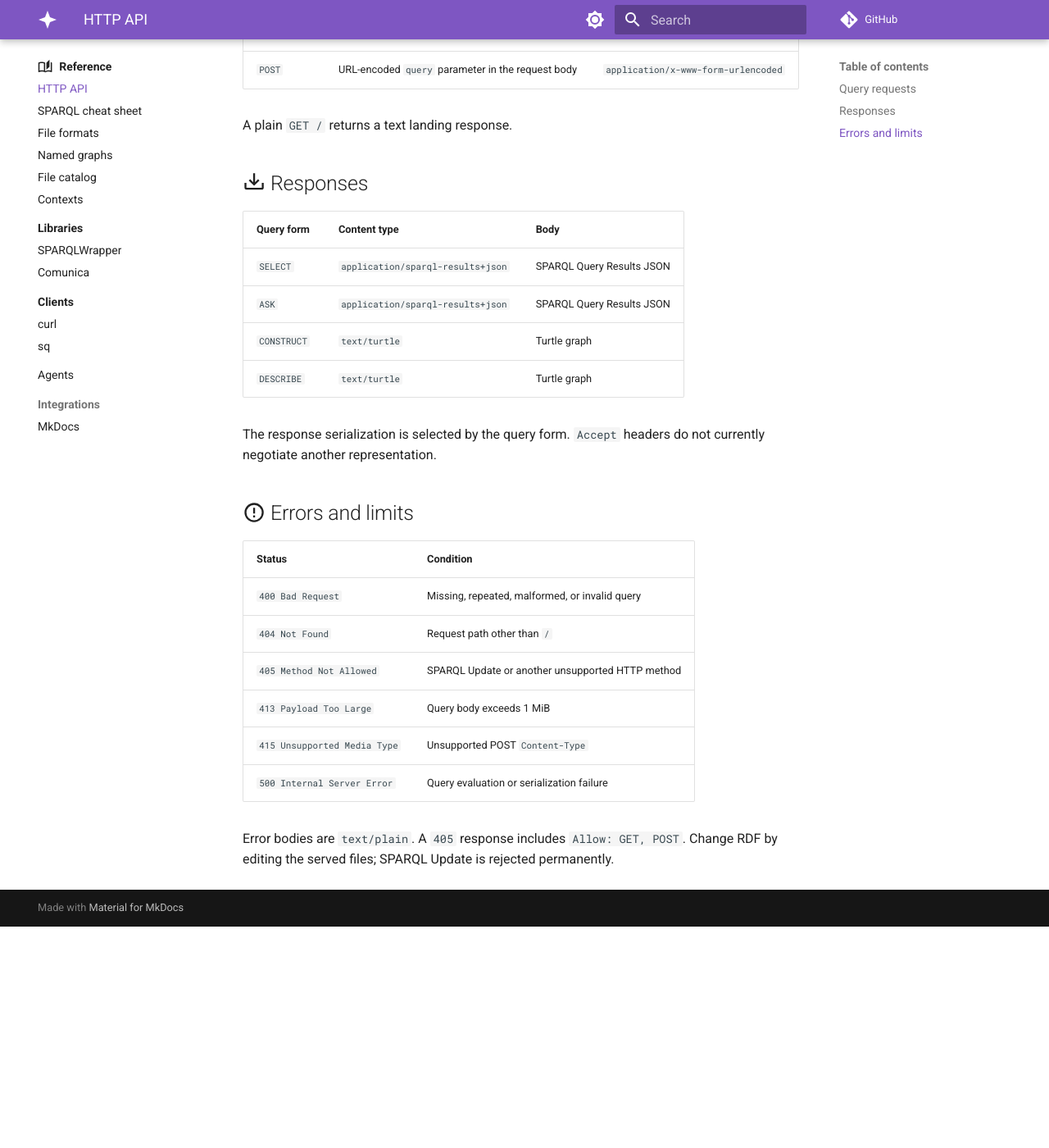
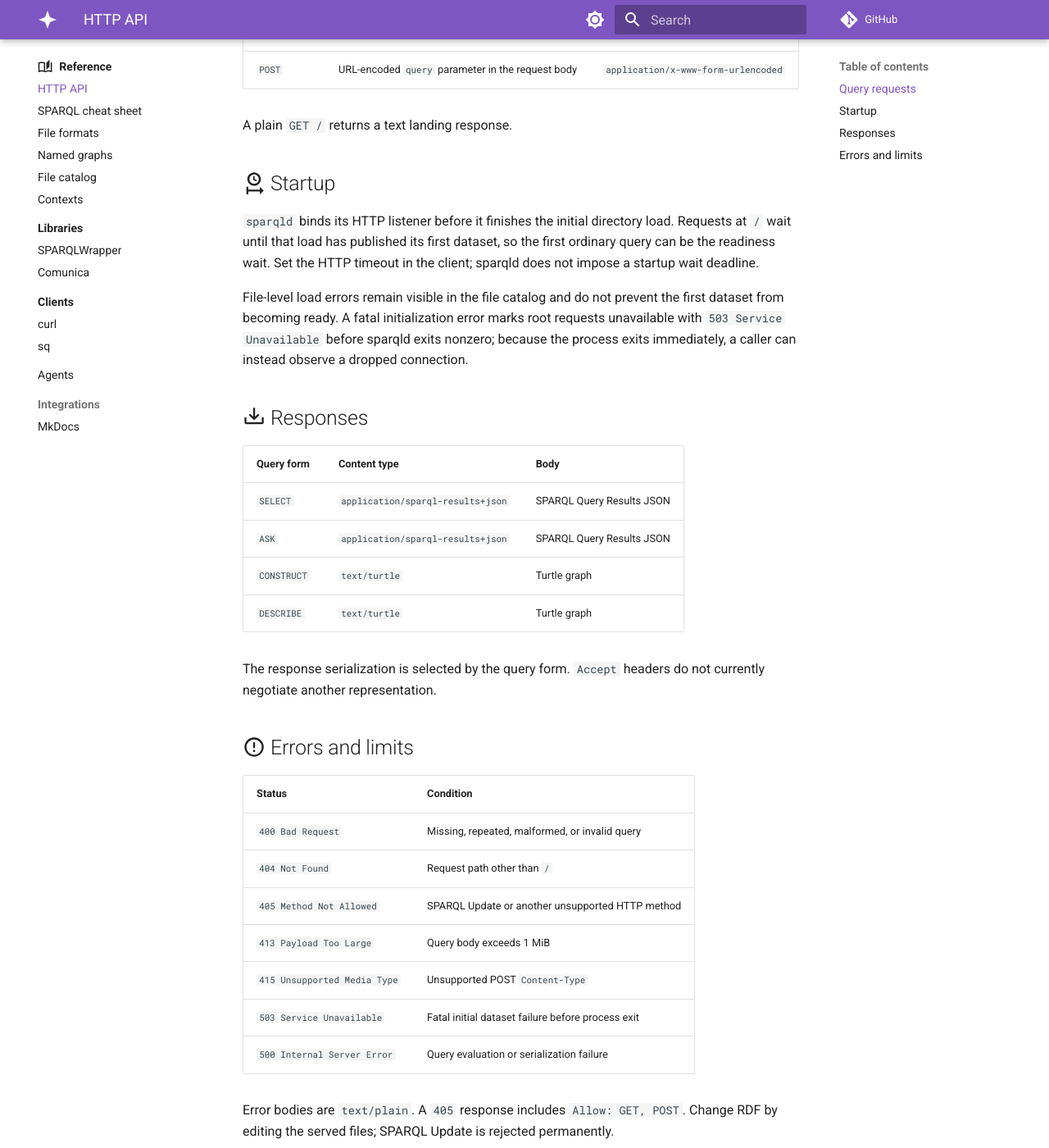
Before and after one commit to iolanta-tech/sparqld, an MkDocs documentation site: the page built from docs/reference/api/index.md, in a window 1280 px wide and 1400 px high, scrolled down 460 px. Shown: the whole window at 82% size. Built offline with MkDocs 1.6.1 and Material for MkDocs 9.7.7, drawn with Linux system fonts in a browser that asks for light colours; comment, search, counter and statistics services are not loaded; before the commit the page ends 1590 px from its top, so only the background shows below that.

Commit message:
Document startup request handling

```diff
--- a/docs/reference/api/index.md
+++ b/docs/reference/api/index.md
@@ -27,6 +27,19 @@ The endpoint accepts the SPARQL Protocol GET form and both standard POST forms.
 
 A plain `GET /` returns a text landing response.
 
+## :material-clock-start: Startup
+
+`sparqld` binds its HTTP listener before it finishes the initial directory
+load. Requests at `/` wait until that load has published its first dataset, so
+the first ordinary query can be the readiness wait. Set the HTTP timeout in the
+client; sparqld does not impose a startup wait deadline.
+
+File-level load errors remain visible in the file catalog and do not prevent
+the first dataset from becoming ready. A fatal initialization error marks root
+requests unavailable with `503 Service Unavailable` before sparqld exits
+nonzero; because the process exits immediately, a caller can instead observe a
+dropped connection.
+
 ## :material-tray-arrow-down: Responses
 
 | Query form | Content type | Body |
@@ -48,6 +61,7 @@ not currently negotiate another representation.
 | `405 Method Not Allowed` | SPARQL Update or another unsupported HTTP method |
 | `413 Payload Too Large` | Query body exceeds 1 MiB |
 | `415 Unsupported Media Type` | Unsupported POST `Content-Type` |
+| `503 Service Unavailable` | Fatal initial dataset failure before process exit |
 | `500 Internal Server Error` | Query evaluation or serialization failure |
 
 Error bodies are `text/plain`. A `405` response includes `Allow: GET, POST`.
```
